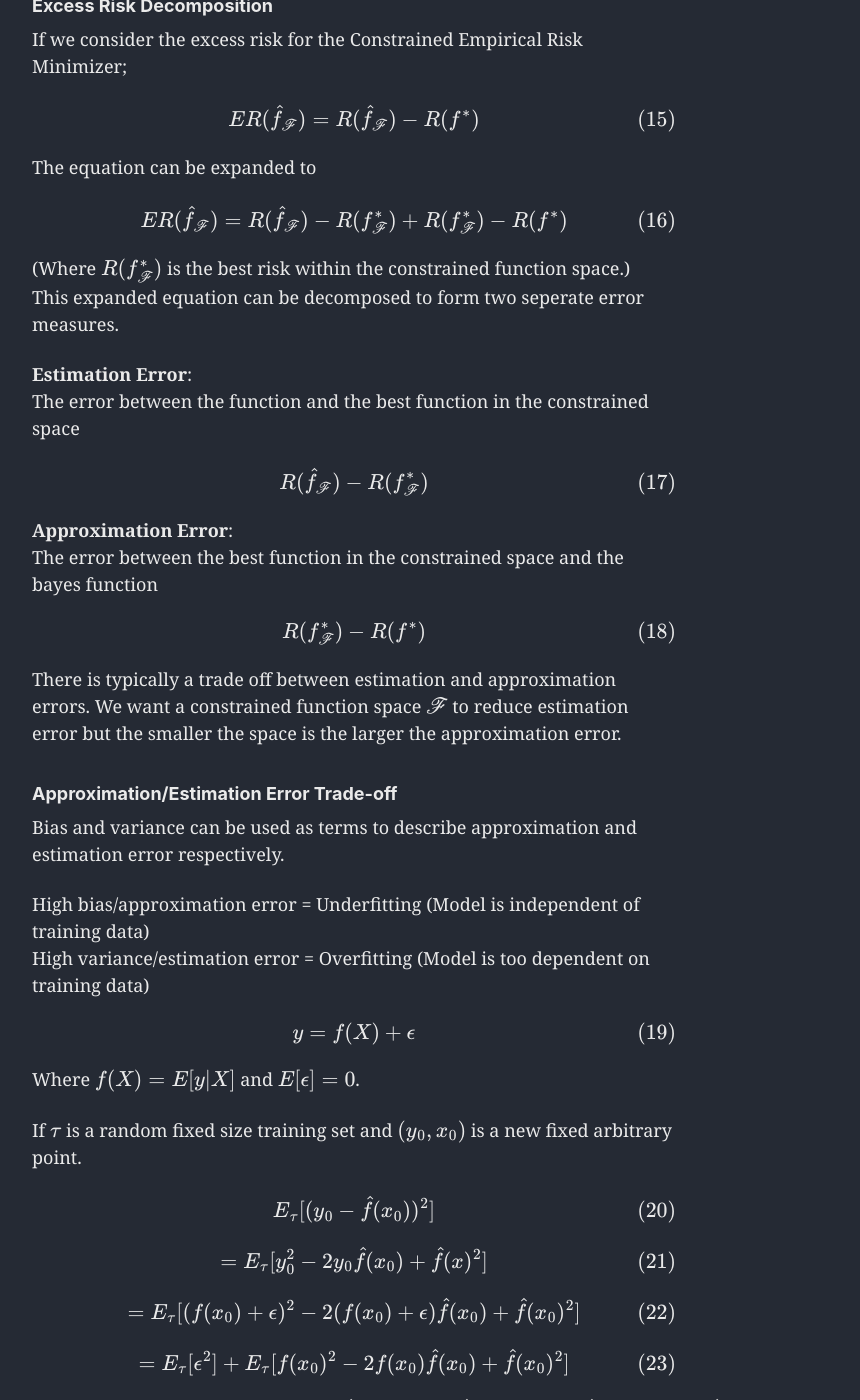
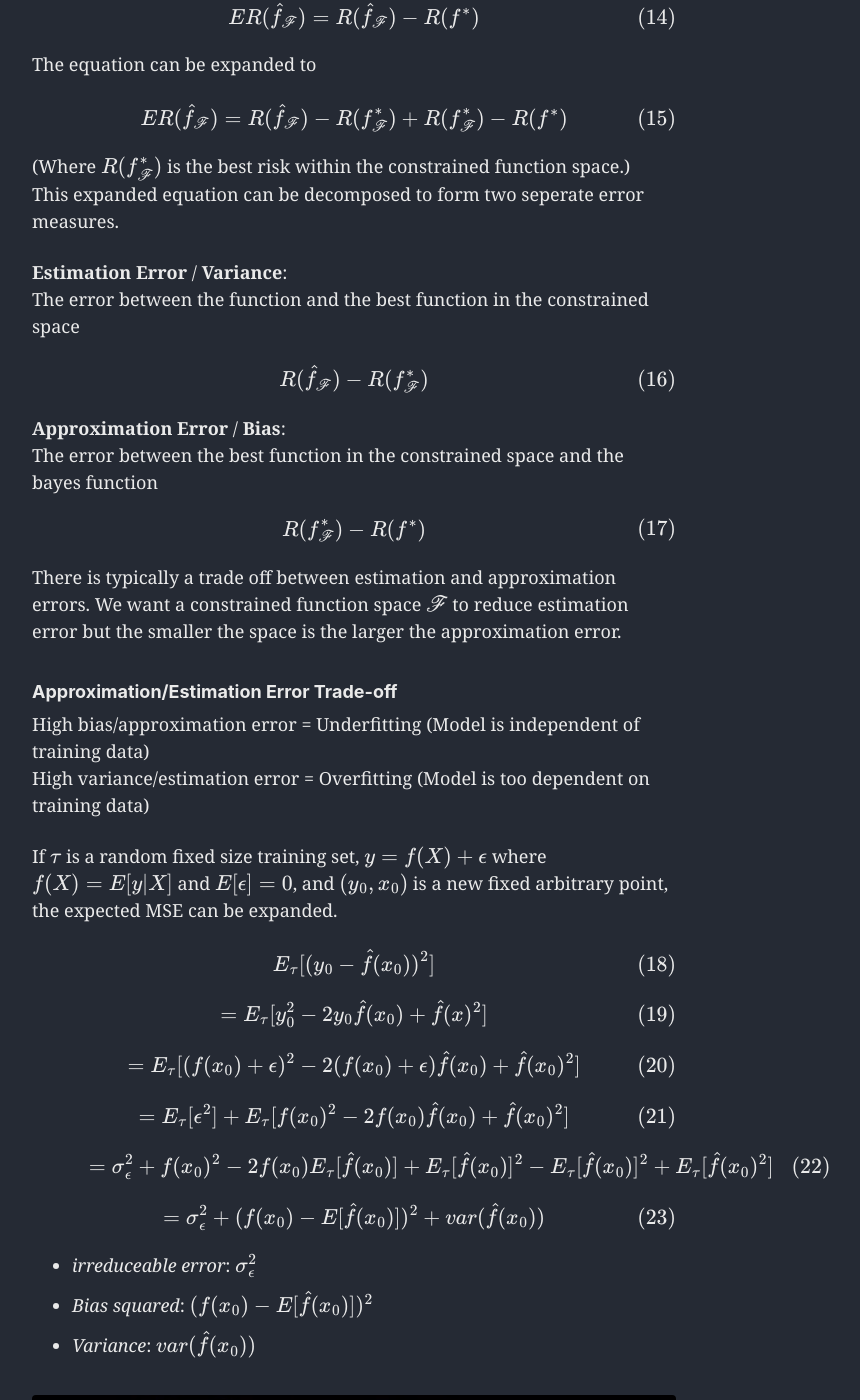
Before and after one commit to mdwcrft/mdwcrft.github.io, a Jekyll site: the page built from _posts/2019-04-04-S4-functions.md, in a window 1280 px wide and 1400 px high, scrolled down 3318 px. Shown: the whole window, without its empty margins (286-1146 px from the left). Built offline with Jekyll 4.4.1, drawn with Linux system fonts in a browser that asks for light colours; cached includes are drawn as plain includes; nearby versions of some CDN libraries; formulas are drawn with MathJax 3; some of the changed text lies outside the part shown.

Commit message:
Formatting

```diff
--- a/_posts/2019-04-04-S4-functions.md
+++ b/_posts/2019-04-04-S4-functions.md
@@ -135,16 +131,10 @@
 
 ### Approximation/Estimation Error Trade-off
 
-Bias and variance can be used as terms to describe approximation and estimation error respectively.
-
 High bias/approximation error = Underfitting (Model is independent of training data)
 High variance/estimation error = Overfitting (Model is too dependent on training data)
 
-$$y=f(X) + \epsilon$$
-
-Where $f(X) = E[y\|X]$ and $E[\epsilon] = 0$.
-
-If $\tau$ is a random fixed size training set and $(y_0, x_0)$ is a new fixed arbitrary point.
+If $\tau$ is a random fixed size training set, $y=f(X) + \epsilon$ where $f(X) = E[y\|X]$ and $E[\epsilon] = 0$, and $(y_0, x_0)$ is a new fixed arbitrary point, the expected MSE can be expanded.
 
 $$E_\tau[(y_0- \hat f(x_0))^2]$$
 
```
Also changed, not shown: other parts of _posts/2019-04-04-S4-functions.md (+6 -10 lines).
